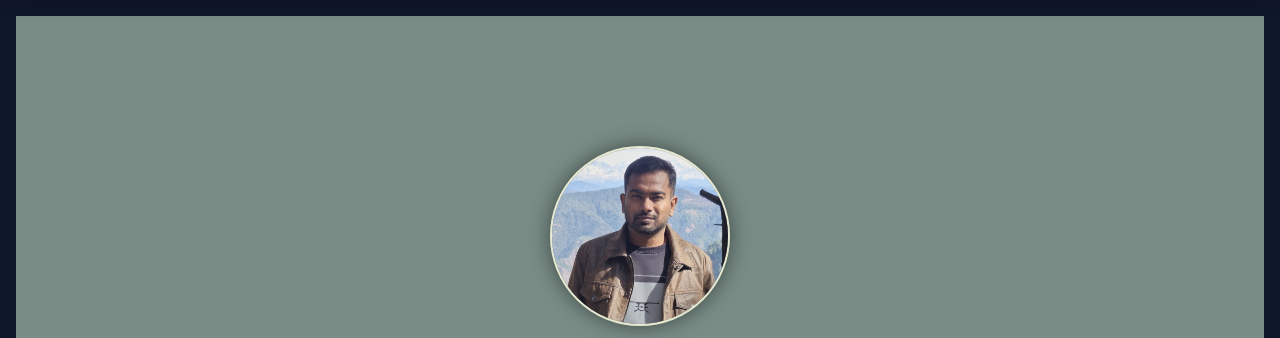
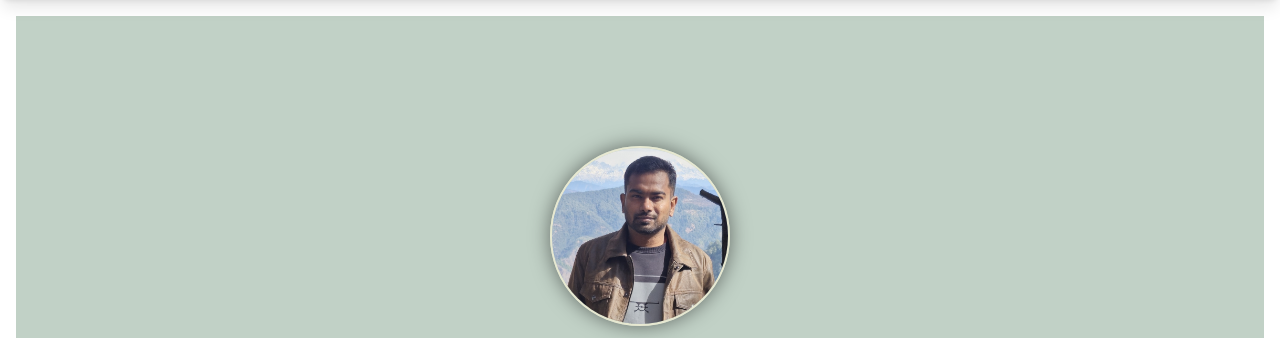
Before and after one commit to babkv90/portfolio-deployment, a plain HTML site: page index.html in a window 1280 px wide. Shown: the part 95-433 px from the top of the page. Drawn offline with nearby package versions, Linux system fonts and the light colour scheme.

Commit message:
black removed

```diff
--- a/index.html
+++ b/index.html
@@ -11,7 +11,7 @@
         /* CSS Variables for Theming */
         :root {
             /* Dark Theme Defaults */
-            --bg-body: #0f172a;
+            /* --bg-body: #0f172a; */
             --text-color: #e2e8f0;
             --bg-header-start: #1e293b;
             --bg-header-end: #0f172a;
```
